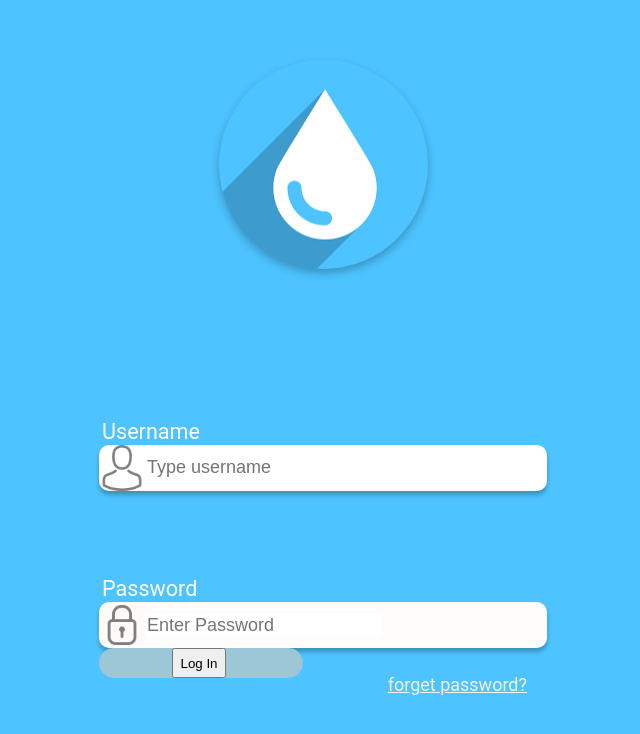
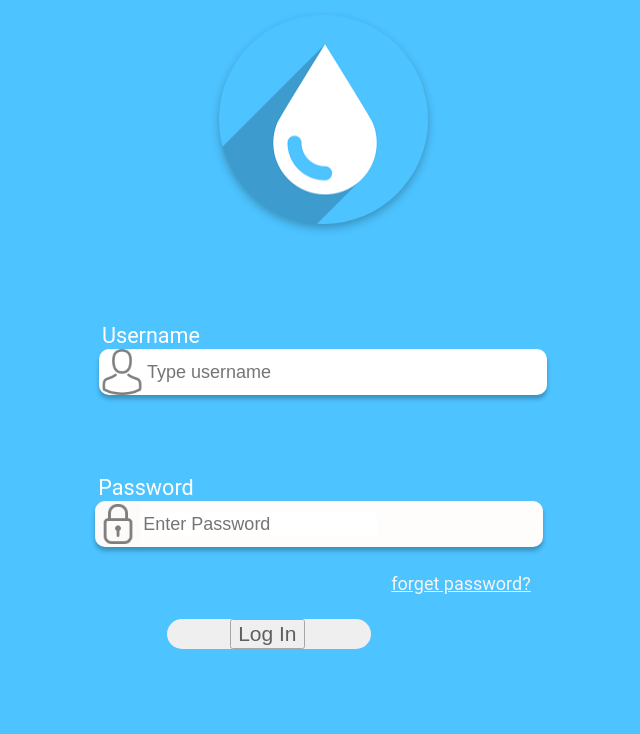
Before and after one commit to GedionEphrem/3BL-login-page, a plain HTML site: page html/index.html in a window 1280 px wide. Shown: the whole page, without its empty margins (317-957 px from the left). Drawn offline with Linux system fonts and the light colour scheme.

Commit message:
login butten commit

```diff
--- a/css/index.css
+++ b/css/index.css
@@ -85,7 +85,7 @@ align-items:flex-end ;
     padding-right: 4px;
     font-size: 20px;
     color: #5A9AE5;
-    background: #9CC7D6;
+    background: #efefef;
     display: flex;
     justify-content: center;
  }
--- a/html/index.html
+++ b/html/index.html
@@ -7,10 +7,10 @@
 
     <body>
         <div class="logo">
-            <img src="circle-cropped.png" alt="3BL logo" style="padding: 60px;" >
+            <img src="circle-cropped.png" alt="3BL logo" style="padding: 60px;margin: -45px;" >
         </div>
         <div >
-            <div>
+            <div style="margin: -41;">
 
                 <div style="padding: 3px; font-size: larger;" >
                 Username
@@ -37,9 +37,9 @@
                  <div class="forget">
                     <a href='website.html' style="color: whitesmoke;">forget password?</a>
                 </div>
-                <div class="submit"  >
+                <div class="submit" style="margin: 72px;" >
 
-                    <input type="submit" name="log" class="log" value="Log In">
+                    <input type="submit" name="log" class="log" value="Log In" style="font-size: 21px; opacity: 0.6;">
                 </div>
             </div>
             </div>
```
